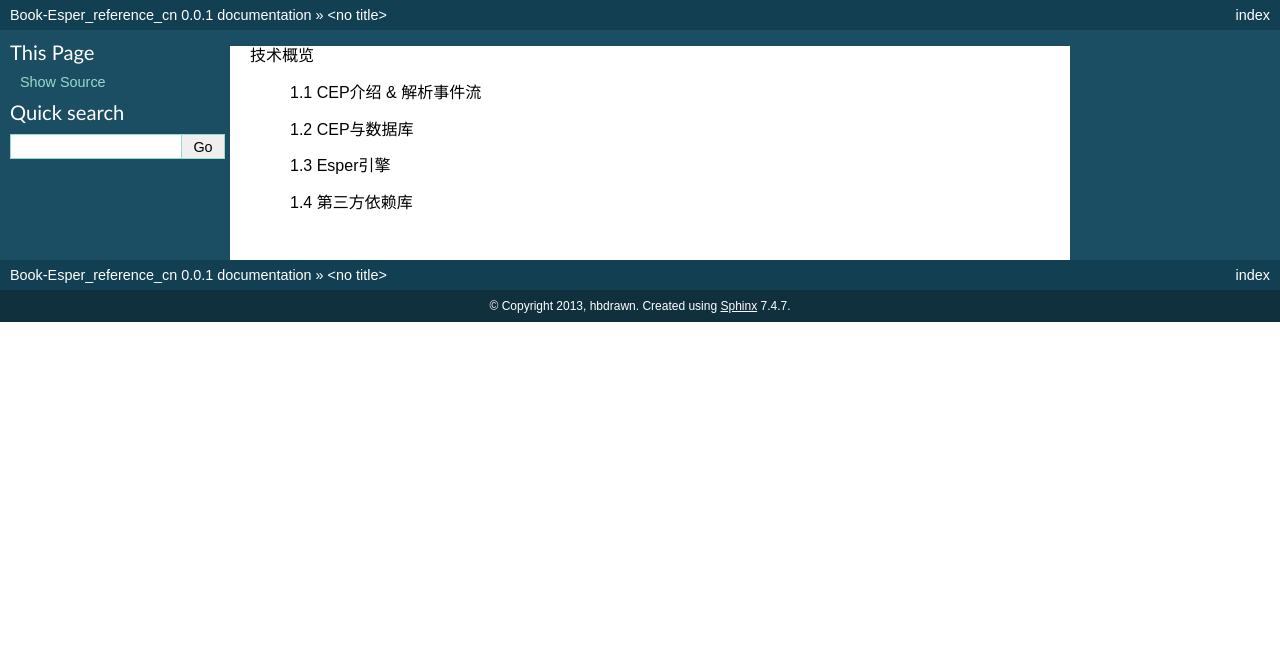
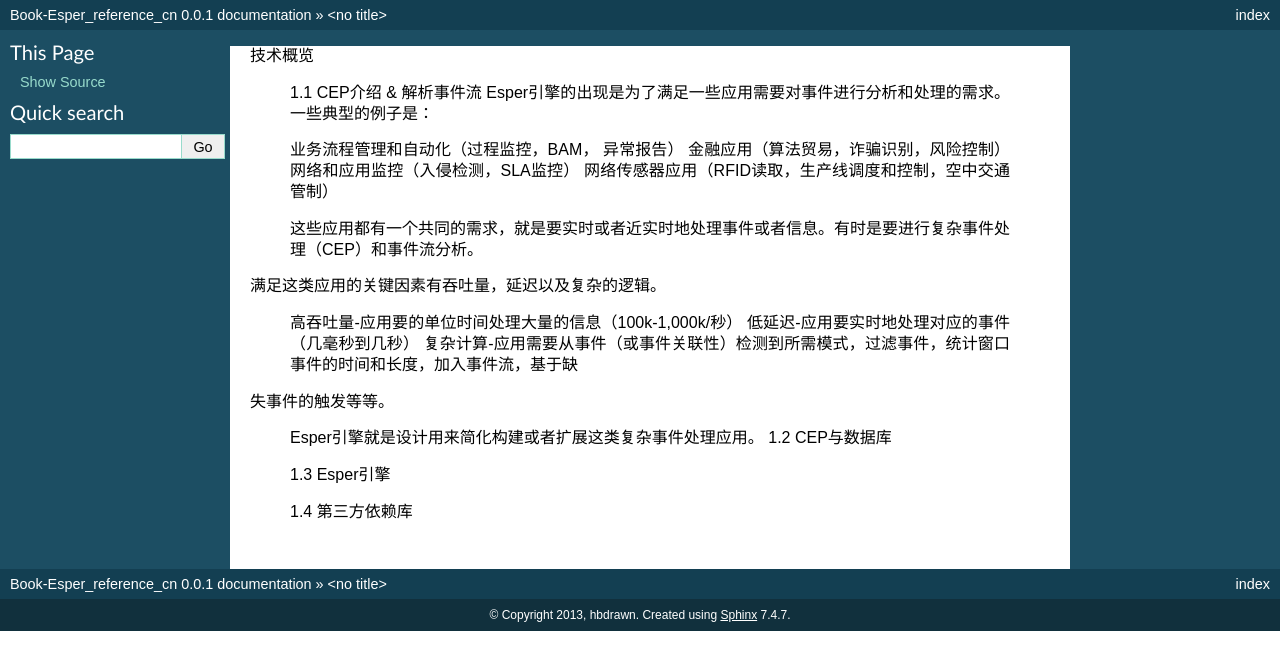
Before and after one commit to hancy2013/Book-Esper_reference_cn, a Sphinx documentation site: the page built from source/Chapter01.rst, in a window 1280 px wide. Shown: the top 670 px of the page. Built offline with Sphinx 7.4.7, drawn with Linux system fonts in a browser that asks for light colours.

Commit message:
Update Chapter01.rst
Test

```diff
--- a/source/Chapter01.rst
+++ b/source/Chapter01.rst
@@ -4,7 +4,22 @@
 技术概览
 
     1.1 CEP介绍 & 解析事件流
+    Esper引擎的出现是为了满足一些应用需要对事件进行分析和处理的需求。一些典型的例子是：
 
+    业务流程管理和自动化（过程监控，BAM， 异常报告）
+    金融应用（算法贸易，诈骗识别，风险控制）
+    网络和应用监控（入侵检测，SLA监控）
+    网络传感器应用（RFID读取，生产线调度和控制，空中交通管制）
+
+    这些应用都有一个共同的需求，就是要实时或者近实时地处理事件或者信息。有时是要进行复杂事件处理（CEP）和事件流分析。
+满足这类应用的关键因素有吞吐量，延迟以及复杂的逻辑。
+
+    高吞吐量-应用要的单位时间处理大量的信息（100k-1,000k/秒）
+    低延迟-应用要实时地处理对应的事件（几毫秒到几秒）
+    复杂计算-应用需要从事件（或事件关联性）检测到所需模式，过滤事件，统计窗口事件的时间和长度，加入事件流，基于缺
+失事件的触发等等。
+
+    Esper引擎就是设计用来简化构建或者扩展这类复杂事件处理应用。
     1.2 CEP与数据库
 
     1.3 Esper引擎
```
